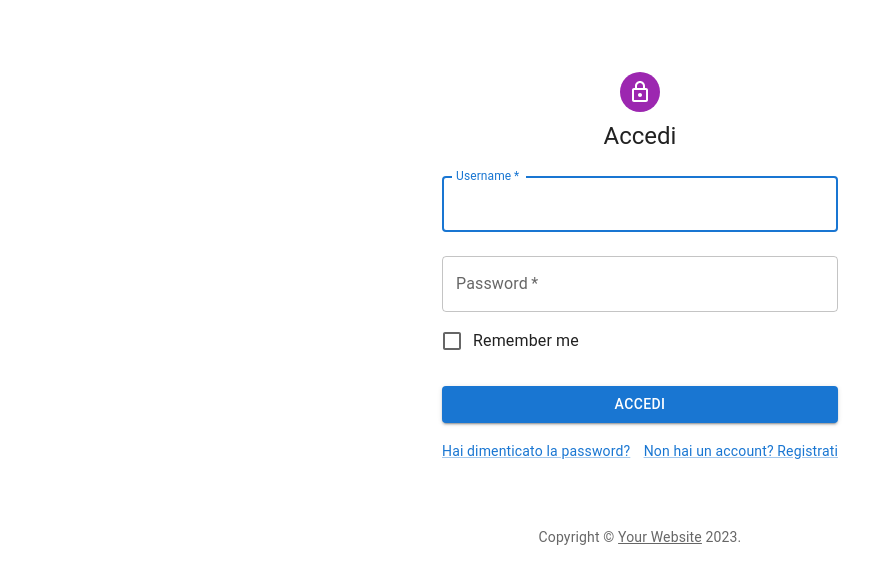
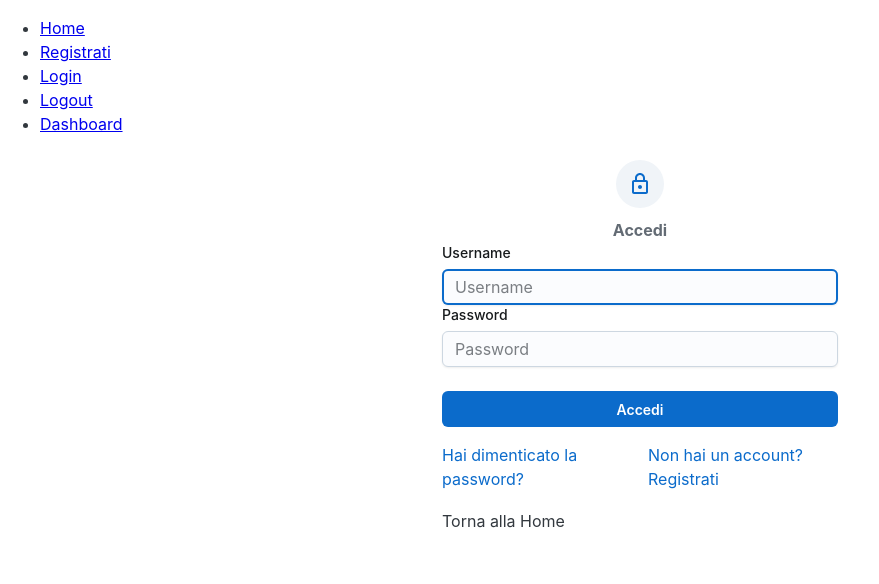
Before and after one commit to KINERYH/fabric-drug-supply-management, a React (Create React App) app in the folder app/client/: page /signin in a window 1280 px wide. Shown: the top 584 px of the page, without its empty margins (0-879 px from the left). Built offline with nearby package versions, Linux system fonts and the light colour scheme.

Commit message:
added navLink and new SignIn page

```diff
--- a/app/client/src/NavLayout.js
+++ b/app/client/src/NavLayout.js
@@ -1,4 +1,4 @@
-import { NavLink } from "react-router-dom";
+import { NavLink, Outlet } from "react-router-dom";
 
 export default function NavLayout() {
   return (
@@ -9,13 +9,20 @@
             <NavLink to="/">Home</NavLink>
           </li>
           <li>
-            <NavLink to="/users">Users</NavLink>
+            <NavLink to="/signup">Registrati</NavLink>
           </li>
           <li>
-            <NavLink to="/signin">Sign In</NavLink>
+            <NavLink to="/signin">Login</NavLink>
+          </li>
+          <li>
+            <NavLink to="/logout">Logout</NavLink>
+          </li>
+          <li>
+            <NavLink to="/dashboard">Dashboard</NavLink>
           </li>
         </ul>
       </nav>
+      <Outlet />
     </>
   );
 }
--- a/app/client/src/pages/SignIn.js
+++ b/app/client/src/pages/SignIn.js
@@ -1,19 +1,28 @@
 import * as React from 'react';
-import Avatar from '@mui/material/Avatar';
-import Button from '@mui/material/Button';
-import CssBaseline from '@mui/material/CssBaseline';
-import TextField from '@mui/material/TextField';
-import FormControlLabel from '@mui/material/FormControlLabel';
-import Checkbox from '@mui/material/Checkbox';
-import Link from '@mui/material/Link';
-import Grid from '@mui/material/Grid';
-import Box from '@mui/material/Box';
+import Button from '@mui/joy/Button';
+import { CssVarsProvider, extendTheme } from '@mui/joy/styles';
+import Sheet from '@mui/joy/Sheet';
+import FormControl from '@mui/joy/FormControl';
+import FormLabel from '@mui/joy/FormLabel';
+import Input from '@mui/joy/Input';
+import Link from '@mui/joy/Link';
+import Typography from '@mui/joy/Typography';
+
+
+
+import Avatar from '@mui/joy/Avatar';
+import CssBaseline from '@mui/joy/CssBaseline';
+import TextField from '@mui/joy/TextField';
+import Checkbox from '@mui/joy/Checkbox';
+//import Link from '@mui/material/Link';
+import Box from '@mui/joy/Box';
 import LockOutlinedIcon from '@mui/icons-material/LockOutlined';
-import Typography from '@mui/material/Typography';
-import Container from '@mui/material/Container';
+//import Typography from '@mui/material/Typography';
+import Container from '@mui/joy/Container';
 import { createTheme, ThemeProvider } from '@mui/material/styles';
 import {useNavigate} from "react-router-dom"
 import { useAuth } from '../provider/authProvider';
+import { Grid } from '@mui/joy';
 
 function Copyright(props) {
   return (
@@ -32,7 +41,7 @@
 
 const defaultTheme = createTheme();
 
-export default function SignIn() {
+export default function SignInAlt() {
   //TODO: passa il token per poter accedere alla dashboard specifica
   const navigate = useNavigate();
   const { setToken } = useAuth();
@@ -79,72 +88,60 @@
   };
 
   return (
-    <ThemeProvider theme={defaultTheme}>
+    <CssVarsProvider>
       <Container component="main" maxWidth="xs">
         <CssBaseline />
         <Box
           sx={{
             marginTop: 8,
+            margin: 'auto',
             display: 'flex',
             flexDirection: 'column',
             alignItems: 'center',
+            justifyContent: 'center'
           }}
         >
-          <Avatar sx={{ m: 1, bgcolor: 'secondary.main' }}>
-            <LockOutlinedIcon />
+         <Avatar sx={{ m: 1, bgcolor: 'secondary.main' }} size='lg'>
+          <LockOutlinedIcon color='primary' />
          </Avatar>
           <Typography component="h1" variant="h5">
             Accedi
           </Typography>
-          <Box component="form" onSubmit={handleSubmit} noValidate sx={{ mt: 1 }}>
-            <TextField
-              margin="normal"
-              required
-              fullWidth
-              id="username"
-              label="Username"
-              name="username"
-              autoComplete="username"
-              autoFocus
-            />
-            <TextField
-              margin="normal"
-              required
-              fullWidth
-              name="password"
-              label="Password"
-              type="password"
-              id="password"
-              autoComplete="current-password"
-            />
-            <FormControlLabel
-              control={<Checkbox value="remember" color="primary" />}
-              label="Remember me"
-            />
+        </Box>
+        <FormControl>
+          <FormLabel>Username</FormLabel>
+          <Input  type='username' name="username" placeholder="Username" autoComplete="username" autoFocus/>
+        </FormControl>
+        <FormControl>
+        <FormLabel>Password</FormLabel>
+        <Input  name="password" placeholder="Password" type='password' autoComplete="current-password"/>
+        </FormControl>
         <Button
               type="submit"
               fullWidth
-              variant="contained"
+              variant="solid"
               sx={{ mt: 3, mb: 2 }}
-            >
-              Accedi
-            </Button>
-            <Grid container>
-              <Grid item xs>
-                <Link href="#" variant="body2">
+            >Accedi</Button>
+        <Grid container spacing={2}>
+         <Grid item xs={6}>
+            <Link href="#">
               Hai dimenticato la password?
             </Link>
           </Grid>
-              <Grid item>
-                <Link href="/signup" variant="body2">
+          <Grid item xs={6}>
+            <Link href="/signup" >
               {"Non hai un account? Registrati"}
             </Link>
          </Grid>
+         <Grid item >
+            <Link href="/" variant="body2">
+              {"Torna alla Home"}
+            </Link>
           </Grid>
-          </Box>
-        </Box>
-        <Copyright sx={{ mt: 8, mb: 4 }} />
+        </Grid>
+
       </Container>
-    </ThemeProvider>
+
+    </CssVarsProvider>
   );
 }
--- /dev/null
+++ b/app/client/src/pages/SignInAlt.js
@@ -0,0 +1,112 @@
+import * as React from 'react';
+import Avatar from '@mui/material/Avatar';
+import Button from '@mui/material/Button';
+import CssBaseline from '@mui/material/CssBaseline';
+import TextField from '@mui/material/TextField';
+import FormControlLabel from '@mui/material/FormControlLabel';
+import Checkbox from '@mui/material/Checkbox';
+import Link from '@mui/material/Link';
+import Grid from '@mui/material/Grid';
+import Box from '@mui/material/Box';
+import LockOutlinedIcon from '@mui/icons-material/LockOutlined';
+import Typography from '@mui/material/Typography';
+import Container from '@mui/material/Container';
+import { createTheme, ThemeProvider } from '@mui/material/styles';
+
+function Copyright(props) {
+  return (
+    <Typography variant="body2" color="text.secondary" align="center" {...props}>
+      {'Copyright © '}
+      <Link color="inherit" href="https://mui.com/">
+        Your Website
+      </Link>{' '}
+      {new Date().getFullYear()}
+      {'.'}
+    </Typography>
+  );
+}
+
+// TODO remove, this demo shouldn't need to reset the theme.
+
+const defaultTheme = createTheme();
+
+export default function SignIn() {
+  const handleSubmit = (event) => {
+    event.preventDefault();
+    const data = new FormData(event.currentTarget);
+    console.log({
+      email: data.get('email'),
+      password: data.get('password'),
+    });
+  };
+
+  return (
+    <ThemeProvider theme={defaultTheme}>
+      <Container component="main" maxWidth="xs">
+        <CssBaseline />
+        <Box
+          sx={{
+            marginTop: 8,
+            display: 'flex',
+            flexDirection: 'column',
+            alignItems: 'center',
+          }}
+        >
+          <Avatar sx={{ m: 1, bgcolor: 'secondary.main' }}>
+            <LockOutlinedIcon />
+          </Avatar>
+          <Typography component="h1" variant="h5">
+            Sign in
+          </Typography>
+          <Box component="form" onSubmit={handleSubmit} noValidate sx={{ mt: 1 }}>
+            <TextField
+              margin="normal"
+              required
+              fullWidth
+              id="email"
+              label="Email Address"
+              name="email"
+              autoComplete="email"
+              autoFocus
+            />
+            <TextField
+              margin="normal"
+              required
+              fullWidth
+              name="password"
+              label="Password"
+              type="password"
+              id="password"
+              autoComplete="current-password"
+            />
+            <FormControlLabel
+              control={<Checkbox value="remember" color="primary" />}
+              label="Remember me"
+            />
+            <Button
+              type="submit"
+              fullWidth
+              variant="contained"
+              sx={{ mt: 3, mb: 2 }}
+            >
+              Sign In
+            </Button>
+            <Grid container>
+              <Grid item xs>
+                <Link href="#" variant="body2">
+                  Forgot password?
+                </Link>
+              </Grid>
+              <Grid item>
+                <Link href="#" variant="body2">
+                  {"Don't have an account? Sign Up"}
+                </Link>
+              </Grid>
+            </Grid>
+          </Box>
+        </Box>
+        <Copyright sx={{ mt: 8, mb: 4 }} />
+      </Container>
+    </ThemeProvider>
+  );
+}
--- a/app/client/src/routes/index.jsx
+++ b/app/client/src/routes/index.jsx
@@ -1,4 +1,4 @@
-import { RouterProvider, createBrowserRouter } from "react-router-dom";
+import { Outlet, RouterProvider, createBrowserRouter } from "react-router-dom";
 import { useAuth } from "../provider/authProvider";
 import { ProtectedRoute } from "./ProtectedRoute";
 import SignIn from "../pages/SignIn";
@@ -8,53 +8,36 @@
 import { NavLink } from "react-router-dom";
 import Logout from "../pages/Logout";
 import NavLayout from "../NavLayout";
+import SignInAlt from "../pages/SignInAlt";
 
 
 // gestisce il routing
 const Routes = () => {
   const { token } = useAuth();
-  const publicRoutes = [
+
+  const routes = [{element:<NavLayout/>, children:[
     { path: "/", element: <Home /> },
+    {path:"/signinalt", element: <SignInAlt/>},
     { path: "/signin", element: <SignIn/> },
     {path: "/signup", element: <SignUp />},
     {path: "/about", element: <About/>},
-    {path: '*', element: <div>Not Found</div>}
-  ];
+    {path: '*', element: <div>Not Found</div>},
+  // route con autorizzazione
+    { path: "/", element: <ProtectedRoute />,
+      children: [
+        {path: "/dashboard",
+        element: <div>User Home Page {token}</div>},
+        {path: "/profile",
+        element: <div>User Profile Page</div>},
+        {path: "/logout", element: <Logout />}
+    ] }
+]}]
 
-  const AppLayout = () => {
-    return (
-      <nav>
-      <ul>
-        <li>
-          <NavLink to="/">Home</NavLink>
-        </li>
-        <li>
-          <NavLink to="/signup">Registrati</NavLink>
-        </li>
-        <li>
-          <NavLink to="/signin">Login</NavLink>
-        </li>
-      </ul>
-    </nav>
-    );
-  };
 
-  const privateRoutes = [
-    { path: "/", element: <ProtectedRoute />, children: [
-      {path: "/", element: <div>Home Page {token}</div>},
-      {path: "/dashboard",
-      element: <div>User Home Page {token}</div>},
-      {path: "/profile",
-      element: <div>User Profile Page</div>},
-      {path: "/logout", element: <Logout />}
-    ] },
-  ];
 
-  // TODO: aggiungere il NavLayout
-  const router = createBrowserRouter([
-    ...publicRoutes,
-    ...privateRoutes
-  ]
+  const router = createBrowserRouter(
+  routes
+
   );
   return <RouterProvider router={router} />;
 }
```
Lines whose indentation alone changed are shown as unchanged.
